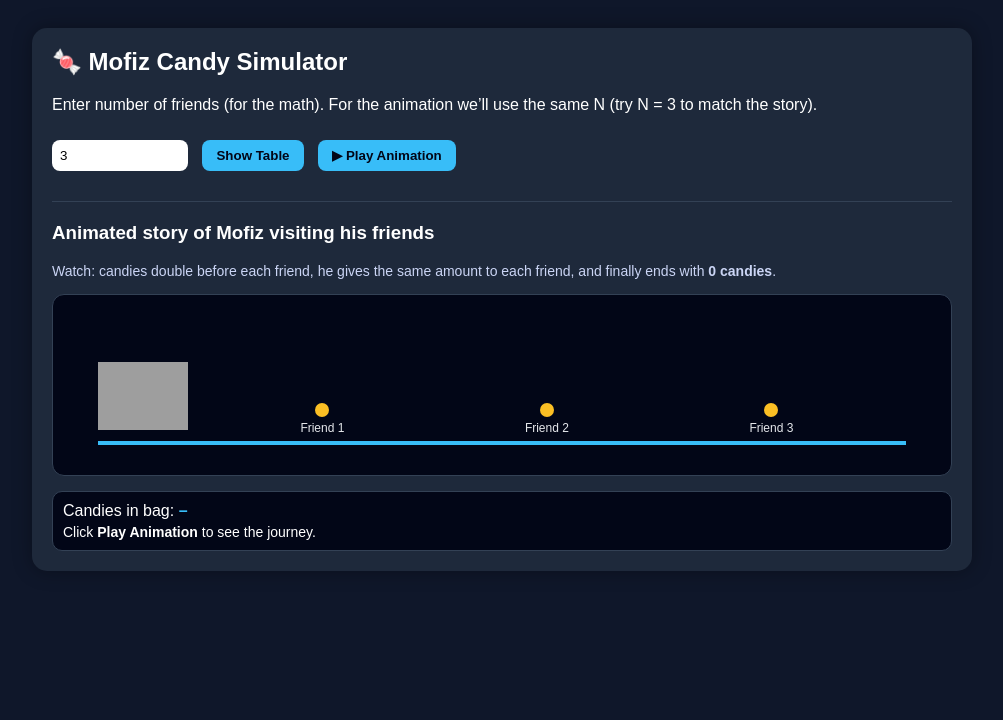
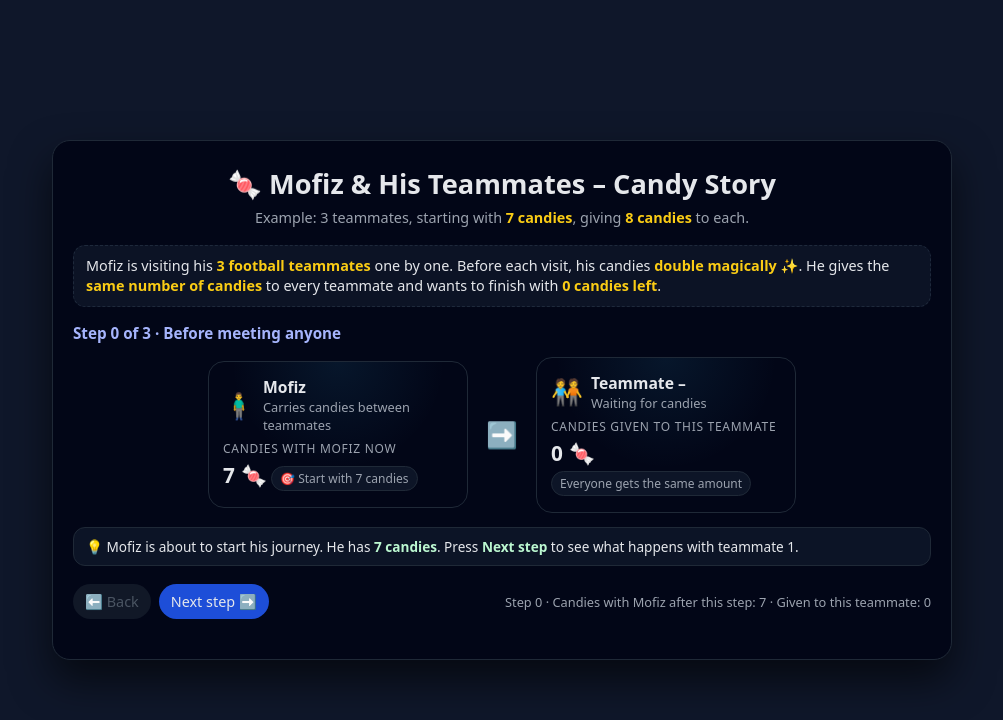
Before and after one commit to Minhajulcse/candy-simulator, a plain HTML site: page index.html in a window 1280 px wide. Shown: the whole page, without its empty margins (138-1141 px from the left). Drawn offline with Linux system fonts and the light colour scheme; grey boxes are pictures that could not be loaded.

Commit message:
Revamp Mofiz Candy Simulator with new visualization
Updated the Mofiz Candy Simulator to include a new visualization story with enhanced styles and functionality.

```diff
--- a/index.html
+++ b/index.html
@@ -2,329 +2,499 @@
 <html lang="en">
 <head>
   <meta charset="UTF-8" />
-<title>Mofiz Candy Simulator & Animation</title>
+  <title>Mofiz Candy Story – Visualization</title>
+  <meta name="viewport" content="width=device-width, initial-scale=1" />
   <style>
+    * {
+      box-sizing: border-box;
+      margin: 0;
+      padding: 0;
+      font-family: system-ui, -apple-system, BlinkMacSystemFont, "Segoe UI",
+        sans-serif;
+    }
+
     body {
       background: #0f172a;
-    color: white;
-    font-family: Arial, sans-serif;
+      color: #e5e7eb;
+      min-height: 100vh;
+      display: flex;
+      align-items: center;
+      justify-content: center;
       padding: 20px;
     }
-  .card {
+
+    .app {
       max-width: 900px;
-    margin: auto;
-    background: #1e293b;
-    padding: 20px;
-    border-radius: 15px;
-    box-shadow: 0 0 20px #00000055;
+      width: 100%;
+      background: #020617;
+      border-radius: 18px;
+      padding: 24px 20px 28px;
+      box-shadow: 0 20px 40px rgba(0, 0, 0, 0.6);
+      border: 1px solid #1f2937;
     }
-  h2, h3 {
-    margin-top: 0;
-  }
-  input {
-    padding: 8px;
-    border-radius: 8px;
-    border: none;
-    width: 120px;
-    margin-top: 10px;
-  }
-  button {
-    margin-left: 10px;
-    padding: 8px 14px;
-    background: #38bdf8;
-    color: #020617;
-    border: none;
-    border-radius: 8px;
-    cursor: pointer;
-    margin-top: 10px;
-    font-weight: 600;
-  }
-  button:disabled {
-    opacity: 0.6;
-    cursor: default;
-  }
-  table {
-    width: 100%;
-    margin-top: 20px;
-    border-collapse: collapse;
-    font-size: 14px;
-  }
-  th, td {
-    padding: 8px;
-    border-bottom: 1px solid #334155;
+
+    h1 {
+      font-size: 1.7rem;
+      margin-bottom: 6px;
       text-align: center;
     }
 
-  /* Animation area */
-  .animation-wrapper {
-    margin-top: 30px;
-    border-top: 1px solid #334155;
-    padding-top: 20px;
+    .subtitle {
+      text-align: center;
+      font-size: 0.9rem;
+      color: #9ca3af;
+      margin-bottom: 18px;
     }
-  #animationTrack {
+
+    .story {
+      font-size: 0.9rem;
+      line-height: 1.4;
+      background: rgba(15, 23, 42, 0.8);
+      border-radius: 12px;
+      padding: 10px 12px;
+      margin-bottom: 16px;
+      border: 1px dashed #1e293b;
+    }
+
+    .highlight {
+      color: #facc15;
+      font-weight: 600;
+    }
+
+    .scene-wrapper {
+      display: flex;
+      flex-direction: column;
+      gap: 14px;
+      margin-bottom: 18px;
+    }
+
+    .step-label {
+      font-size: 0.95rem;
+      font-weight: 600;
+      color: #a5b4fc;
+    }
+
+    .scene {
+      display: flex;
+      flex-wrap: wrap;
+      align-items: center;
+      justify-content: center;
+      gap: 14px;
+    }
+
+    .card {
+      flex: 1 1 220px;
+      max-width: 260px;
+      background: #020617;
+      border-radius: 16px;
+      padding: 14px 14px 16px;
+      border: 1px solid #1f2937;
       position: relative;
-    height: 180px;
-    margin-top: 15px;
-    margin-bottom: 15px;
-    background: #020617;
-    border-radius: 12px;
-    border: 1px solid #334155;
       overflow: hidden;
     }
-  #groundLine {
+
+    .card::before {
+      content: "";
       position: absolute;
-    left: 5%;
-    right: 5%;
-    bottom: 30px;
-    height: 4px;
-    background: #38bdf8;
-  }
-  .friend-marker {
-    position: absolute;
-    bottom: 40px;
-    width: 60px;
-    text-align: center;
-    transform: translateX(-50%);
-  }
-  .friend-dot {
-    width: 14px;
-    height: 14px;
-    border-radius: 50%;
-    background: #fbbf24;
-    margin: 0 auto 4px;
-  }
-  .friend-label {
-    font-size: 12px;
-    color: #e5e7eb;
+      inset: 0;
+      background: radial-gradient(circle at top, rgba(56, 189, 248, 0.18), transparent 55%);
+      opacity: 0.5;
+      pointer-events: none;
     }
 
-  #mofiz {
-    position: absolute;
-    bottom: 45px;
-    left: 5%;
-    width: 90px; /* adjust for your image */
-    transition: left 1s linear;
+    .card-header {
+      display: flex;
+      align-items: center;
+      margin-bottom: 6px;
+      position: relative;
+      z-index: 1;
     }
 
-  .anim-info {
-    font-size: 14px;
-    background: #020617;
-    padding: 10px;
-    border-radius: 10px;
-    border: 1px solid #334155;
+    .avatar {
+      font-size: 1.6rem;
+      margin-right: 8px;
     }
-  .anim-numbers {
-    font-size: 16px;
+
+    .card-title {
+      font-size: 0.98rem;
+      font-weight: 600;
+    }
+
+    .card-sub {
+      font-size: 0.8rem;
+      color: #9ca3af;
+    }
+
+    .candies {
+      margin-top: 6px;
+      position: relative;
+      z-index: 1;
+    }
+
+    .candies-label {
+      font-size: 0.75rem;
+      text-transform: uppercase;
+      letter-spacing: 0.06em;
+      color: #9ca3af;
       margin-bottom: 4px;
     }
-  .highlight {
-    color: #38bdf8;
-    font-weight: bold;
+
+    .candies-value {
+      font-size: 1.3rem;
+      font-weight: 700;
+      display: inline-flex;
+      align-items: center;
+      gap: 6px;
+    }
+
+    .candies-value span {
+      vertical-align: middle;
+    }
+
+    .pill {
+      display: inline-flex;
+      align-items: center;
+      gap: 4px;
+      padding: 3px 8px;
+      border-radius: 999px;
+      font-size: 0.75rem;
+      border: 1px solid #1f2937;
+      background: rgba(15, 23, 42, 0.9);
+      color: #9ca3af;
+      margin-top: 4px;
+    }
+
+    .arrow {
+      font-size: 1.6rem;
+      margin: 0 4px;
+    }
+
+    .panel {
+      background: rgba(15, 23, 42, 0.85);
+      border-radius: 12px;
+      padding: 10px 12px;
+      border: 1px solid #1f2937;
+      font-size: 0.85rem;
+      line-height: 1.3;
+    }
+
+    .panel strong {
+      color: #bbf7d0;
+    }
+
+    .panel-line {
+      display: flex;
+      justify-content: space-between;
+      margin-top: 4px;
+    }
+
+    .panel-label {
+      color: #9ca3af;
+    }
+
+    .panel-value {
+      font-weight: 600;
+    }
+
+    .controls {
+      display: flex;
+      justify-content: space-between;
+      align-items: center;
+      gap: 10px;
+      margin-top: 16px;
+      flex-wrap: wrap;
+    }
+
+    .buttons {
+      display: flex;
+      gap: 8px;
+      flex-wrap: wrap;
+    }
+
+    button {
+      border: none;
+      padding: 8px 12px;
+      border-radius: 999px;
+      font-size: 0.9rem;
+      cursor: pointer;
+      background: #1d4ed8;
+      color: #e5e7eb;
+      display: inline-flex;
+      align-items: center;
+      gap: 6px;
+      transition: transform 0.08s ease, box-shadow 0.08s ease, background 0.08s ease;
+    }
+
+    button:disabled {
+      background: #111827;
+      color: #4b5563;
+      cursor: default;
+      box-shadow: none;
+      transform: none;
+    }
+
+    button:not(:disabled):hover {
+      transform: translateY(-1px);
+      box-shadow: 0 6px 14px rgba(31, 41, 55, 0.6);
+      background: #2563eb;
+    }
+
+    .step-info {
+      font-size: 0.8rem;
+      color: #9ca3af;
+    }
+
+    .log {
+      margin-top: 12px;
+      font-size: 0.8rem;
+      max-height: 120px;
+      overflow-y: auto;
+      padding-right: 3px;
+    }
+
+    .log-entry {
+      margin-bottom: 4px;
+      color: #9ca3af;
+    }
+
+    .log-entry span {
+      color: #e5e7eb;
+      font-weight: 500;
+    }
+
+    @media (max-width: 640px) {
+      .app {
+        padding: 18px 14px 22px;
+      }
+      h1 {
+        font-size: 1.4rem;
+      }
+      .card {
+        flex: 1 1 100%;
+      }
     }
   </style>
 </head>
 <body>
+  <div class="app">
+    <h1>🍬 Mofiz & His Teammates – Candy Story</h1>
+    <p class="subtitle">Example: 3 teammates, starting with <span class="highlight">7 candies</span>, giving <span class="highlight">8 candies</span> to each.</p>
 
-<div class="card">
-  <h2>🍬 Mofiz Candy Simulator</h2>
-  <p>Enter number of friends (for the math). For the animation we’ll use the same N (try N = 3 to match the story).</p>
-
-  <input type="number" id="friends" value="3" min="1" />
-  <button onclick="simulate()">Show Table</button>
-  <button id="playBtn" onclick="playAnimation()">▶ Play Animation</button>
-
-  <div id="result"></div>
-
-  <!-- ANIMATION SECTION -->
-  <div class="animation-wrapper">
-    <h3>Animated story of Mofiz visiting his friends</h3>
-    <p style="font-size:14px;color:#cbd5f5;">
-      Watch: candies double before each friend, he gives the same amount to each friend, and finally ends with <b>0 candies</b>.
-    </p>
-
-    <div id="animationTrack">
-      <div id="groundLine"></div>
-
-      <!-- Friend positions (we’ll set labels from JS) -->
-      <div class="friend-marker" id="friend1" style="left: 30%;">
-        <div class="friend-dot"></div>
-        <div class="friend-label">Friend 1</div>
-      </div>
-      <div class="friend-marker" id="friend2" style="left: 55%;">
-        <div class="friend-dot"></div>
-        <div class="friend-label">Friend 2</div>
-      </div>
-      <div class="friend-marker" id="friend3" style="left: 80%;">
-        <div class="friend-dot"></div>
-        <div class="friend-label">Friend 3</div>
+    <div class="story">
+      Mofiz is visiting his <span class="highlight">3 football teammates</span> one by one.
+      Before each visit, his candies <span class="highlight">double magically ✨</span>.
+      He gives the <span class="highlight">same number of candies</span> to every teammate and wants to finish with
+      <span class="highlight">0 candies left</span>.
     </div>
 
-      <!-- Mofiz image -->
-      <!-- Save your picture as 'mofiz.png' in the same folder as this HTML -->
-      <img id="mofiz" src="mofiz.png" alt="Mofiz walking with candies" />
+    <div class="scene-wrapper">
+      <div class="step-label" id="stepLabel">Step 0 of 3 · Before meeting anyone</div>
+
+      <div class="scene">
+        <!-- Mofiz card -->
+        <div class="card">
+          <div class="card-header">
+            <div class="avatar">🧍‍♂️</div>
+            <div>
+              <div class="card-title">Mofiz</div>
+              <div class="card-sub">Carries candies between teammates</div>
+            </div>
+          </div>
+          <div class="candies">
+            <div class="candies-label">Candies with Mofiz now</div>
+            <div class="candies-value">
+              <span id="mofizCandies">7</span> 🍬
+            </div>
+            <div class="pill">
+              <span>🎯 Start with 7 candies</span>
+            </div>
+          </div>
         </div>
 
-    <div class="anim-info">
-      <div class="anim-numbers">
-        Candies in bag: <span id="candiesText" class="highlight">–</span>
+        <!-- Arrow -->
+        <div class="arrow">➡️</div>
+
+        <!-- Friend card -->
+        <div class="card">
+          <div class="card-header">
+            <div class="avatar">🧑‍🤝‍🧑</div>
+            <div>
+              <div class="card-title">Teammate <span id="friendNumber">–</span></div>
+              <div class="card-sub">Waiting for candies</div>
             </div>
-      <div id="detailText">
-        Click <b>Play Animation</b> to see the journey.
+          </div>
+          <div class="candies">
+            <div class="candies-label">Candies given to this teammate</div>
+            <div class="candies-value">
+              <span id="givenCandies">0</span> 🍬
+            </div>
+            <div class="pill">
+              <span>Everyone gets the same amount</span>
             </div>
           </div>
         </div>
       </div>
 
+      <!-- Details panel -->
+      <div class="panel" id="panelText">
+        💡 Press "<strong>Next step</strong>" to see how candies double and how many Mofiz gives.
+      </div>
+    </div>
+
+    <!-- Controls -->
+    <div class="controls">
+      <div class="buttons">
+        <button id="prevBtn" disabled>
+          ⬅️ Back
+        </button>
+        <button id="nextBtn">
+          Next step ➡️
+        </button>
+      </div>
+      <div class="step-info" id="stepInfo">
+        Step 0 · Candies with Mofiz: 7 · Given to this teammate: 0
+      </div>
+    </div>
+
+    <!-- Log -->
+    <div class="log" id="log"></div>
+  </div>
+
   <script>
-function computeSteps(n) {
-  const give = Math.pow(2, n);   // candies given to each friend
-  const start = give - 1;        // starting candies
-  const steps = [];
-  let current = start;
+    // Steps for the example with 3 teammates
+    // Each step happens just before/when he meets that teammate.
+    const steps = [
+      {
+        label: "Step 0 of 3 · Before meeting anyone",
+        friend: "-",
+        beforeDouble: 7,
+        afterDouble: 7,
+        given: 0,
+        left: 7,
+        text: "Mofiz is ready to go. He starts with 7 candies in his hand."
+      },
+      {
+        label: "Step 1 of 3 · Meeting teammate 1",
+        friend: 1,
+        beforeDouble: 7,
+        afterDouble: 14,
+        given: 8,
+        left: 6,
+        text:
+          "Before meeting teammate 1, 7 candies double to 14 ✨. " +
+          "He gives 8 candies to teammate 1 and walks away with 6."
+      },
+      {
+        label: "Step 2 of 3 · Meeting teammate 2",
+        friend: 2,
+        beforeDouble: 6,
+        afterDouble: 12,
+        given: 8,
+        left: 4,
+        text:
+          "Now he has 6 candies. They double to 12 ✨. " +
+          "He gives 8 candies to teammate 2 and walks away with 4."
+      },
+      {
+        label: "Step 3 of 3 · Meeting teammate 3",
+        friend: 3,
+        beforeDouble: 4,
+        afterDouble: 8,
+        given: 8,
+        left: 0,
+        text:
+          "He reaches teammate 3 with 4 candies. They double to 8 ✨. " +
+          "He gives 8 candies to teammate 3 and now has 0 candies left. Perfect!"
+      }
+    ];
 
-  for (let i = 1; i <= n; i++) {
-    const beforeDouble = current;
-    const afterDouble = current * 2;
-    const remaining = afterDouble - give;
+    const stepLabel = document.getElementById("stepLabel");
+    const mofizCandies = document.getElementById("mofizCandies");
+    const givenCandies = document.getElementById("givenCandies");
+    const friendNumber = document.getElementById("friendNumber");
+    const panelText = document.getElementById("panelText");
+    const stepInfo = document.getElementById("stepInfo");
+    const logBox = document.getElementById("log");
 
-    steps.push({
-      friend: i,
-      beforeDouble,
-      afterDouble,
-      given: give,
-      remaining
-    });
+    const prevBtn = document.getElementById("prevBtn");
+    const nextBtn = document.getElementById("nextBtn");
 
-    current = remaining;
-  }
-  return { start, give, steps };
+    let currentStep = 0;
+
+    function addLog(message) {
+      const div = document.createElement("div");
+      div.className = "log-entry";
+      div.innerHTML = message;
+      logBox.appendChild(div);
+      logBox.scrollTop = logBox.scrollHeight;
     }
 
-/* ---------- TABLE SIMULATOR (same as before, just using computeSteps) ---------- */
+    function renderStep() {
+      const s = steps[currentStep];
 
-function simulate() {
-  const n = parseInt(document.getElementById("friends").value);
-  if (isNaN(n) || n <= 0) return;
+      stepLabel.textContent = s.label;
+      friendNumber.textContent = s.friend === "-" ? "–" : s.friend;
+      mofizCandies.textContent = s.left; // candies carried after this step
+      givenCandies.textContent = s.given;
 
-  const { start, give, steps } = computeSteps(n);
-
-  let html = `
-    <p><strong>N = ${n}</strong></p>
-    <p>Minimum starting candies = <strong>${start}</strong></p>
-    <p>Candies given to each friend = <strong>${give}</strong></p>
-
-    <h3>Step-by-Step Calculation</h3>
-    <table>
-      <tr>
-        <th>Friend #</th>
-        <th>Before Double</th>
-        <th>After Double</th>
-        <th>Given</th>
-        <th>Remaining</th>
-      </tr>
-  `;
-
-  for (const step of steps) {
-    html += `
-      <tr>
-        <td>${step.friend}</td>
-        <td>${step.beforeDouble}</td>
-        <td>${step.afterDouble}</td>
-        <td>${step.given}</td>
-        <td>${step.remaining}</td>
-      </tr>
-    `;
-  }
-  html += "</table>";
-  document.getElementById("result").innerHTML = html;
+      if (currentStep === 0) {
+        panelText.innerHTML =
+          "💡 Mofiz is about to start his journey. He has <strong>7 candies</strong>. " +
+          "Press <strong>Next step</strong> to see what happens with teammate 1.";
+      } else {
+        panelText.innerHTML =
+          "🧍‍♂️ Before teammate " +
+          s.friend +
+          ": candies double from <strong>" +
+          s.beforeDouble +
+          "</strong> to <strong>" +
+          s.afterDouble +
+          "</strong>.<br>" +
+          "🍬 He gives <strong>" +
+          s.given +
+          " candies</strong> to teammate " +
+          s.friend +
+          " and walks away with <strong>" +
+          s.left +
+          "</strong>.";
       }
 
-/* ---------- ANIMATION ("video" style) ---------- */
+      stepInfo.textContent =
+        "Step " +
+        currentStep +
+        " · Candies with Mofiz after this step: " +
+        s.left +
+        " · Given to this teammate: " +
+        s.given;
 
-function sleep(ms) {
-  return new Promise(resolve => setTimeout(resolve, ms));
+      prevBtn.disabled = currentStep === 0;
+      nextBtn.disabled = currentStep === steps.length - 1;
     }
 
-async function playAnimation() {
-  const btn = document.getElementById("playBtn");
-  const n = parseInt(document.getElementById("friends").value);
-  if (isNaN(n) || n <= 0) return;
-
-  const { start, give, steps } = computeSteps(n);
-
-  const mofiz = document.getElementById("mofiz");
-  const candiesText = document.getElementById("candiesText");
-  const detailText = document.getElementById("detailText");
-
-  // Only first 3 friend markers visible (good for N=3 story)
-  const markers = [document.getElementById("friend1"),
-                   document.getElementById("friend2"),
-                   document.getElementById("friend3")];
-
-  markers.forEach((m, i) => {
-    if (i < steps.length) {
-      m.style.display = "block";
-      m.querySelector(".friend-label").textContent = "Friend " + (i + 1);
-    } else {
-      m.style.display = "none";
+    prevBtn.addEventListener("click", () => {
+      if (currentStep > 0) {
+        currentStep--;
+        renderStep();
       }
     });
 
-  btn.disabled = true;
+    nextBtn.addEventListener("click", () => {
+      if (currentStep < steps.length - 1) {
+        currentStep++;
+        const s = steps[currentStep];
+        addLog(
+          "Step " +
+            currentStep +
+            ": <span>" +
+            s.text +
+            "</span>"
+        );
+        renderStep();
+      }
+    });
 
-  // Reset position & numbers
-  mofiz.style.transition = "none";
-  mofiz.style.left = "5%";
-  candiesText.textContent = start;
-  detailText.textContent = `Start: Mofiz leaves home with ${start} candies.`;
-
-  // Allow CSS to apply
-  await sleep(100);
-  mofiz.style.transition = "left 1s linear";
-
-  // Walk and show each step
-  for (let i = 0; i < steps.length; i++) {
-    const step = steps[i];
-    const marker = markers[i];
-
-    await sleep(800);
-
-    // Step 1: show candies before doubling
-    candiesText.textContent = step.beforeDouble;
-    detailText.textContent = `Before meeting friend ${step.friend}, he has ${step.beforeDouble} candies.`;
-
-    await sleep(1200);
-
-    // Step 2: candies double
-    candiesText.textContent = step.afterDouble;
-    detailText.textContent = `Candies double: ${step.beforeDouble} × 2 = ${step.afterDouble}.`;
-
-    await sleep(1200);
-
-    // Step 3: give candies
-    candiesText.textContent = step.remaining;
-    detailText.textContent =
-      `He gives ${give} candies to friend ${step.friend}. Remaining candies: ${step.remaining}.`;
-
-    // Move Mofiz to this friend’s position
-    if (marker) {
-      const rect = marker.getBoundingClientRect();
-      const trackRect = document.getElementById("animationTrack").getBoundingClientRect();
-      const percent =
-        ((rect.left + rect.width / 2 - trackRect.left) / trackRect.width) * 100;
-      mofiz.style.left = percent + "%";
-    }
-
-    await sleep(1500);
-  }
-
-  // After last friend
-  candiesText.textContent = 0;
-  detailText.textContent = `After meeting the last friend, Mofiz has 0 candies left.`;
-
-  btn.disabled = false;
-}
+    // Initial render
+    renderStep();
   </script>
-
 </body>
 </html>
```
Lines whose indentation alone changed are shown as unchanged.
